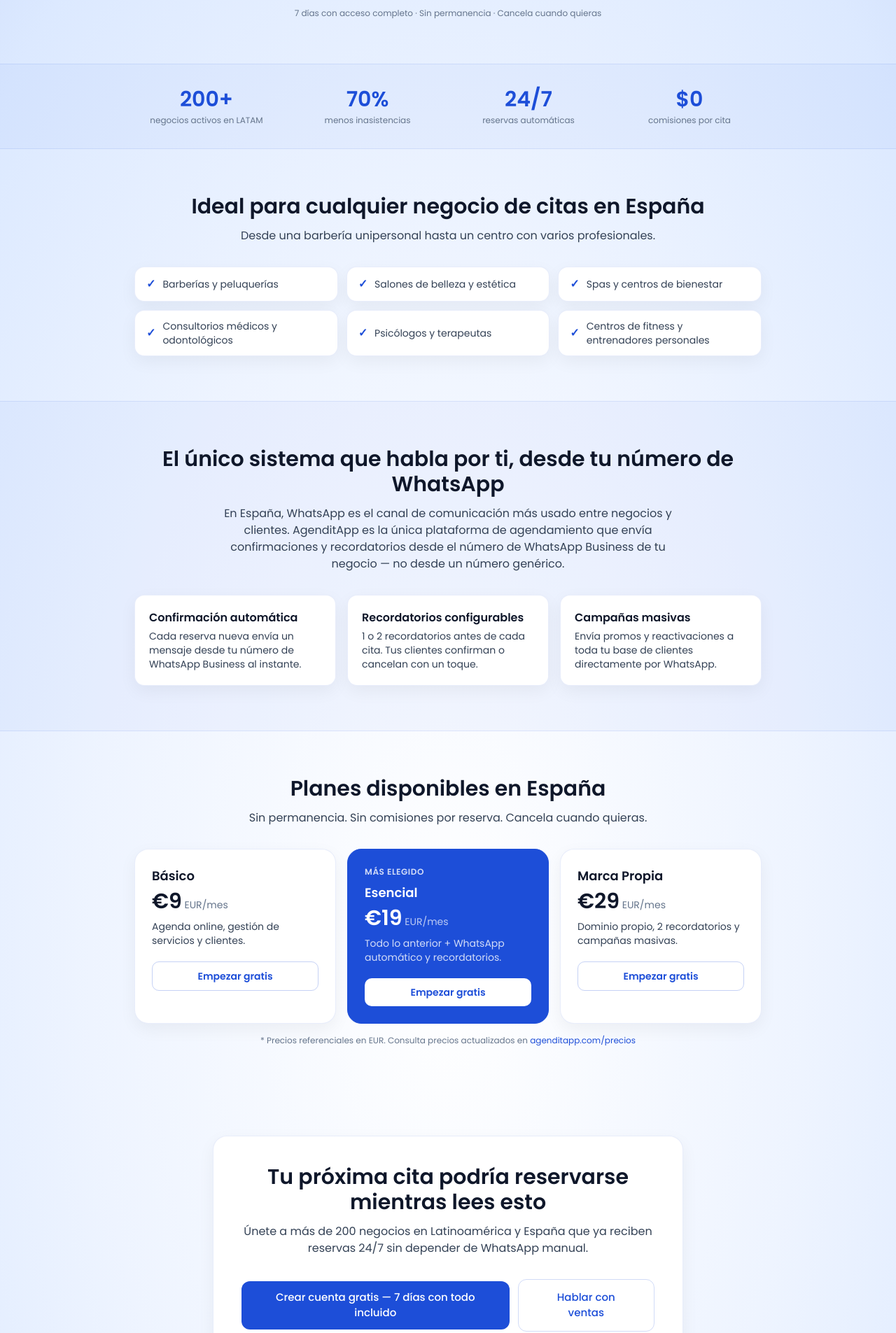
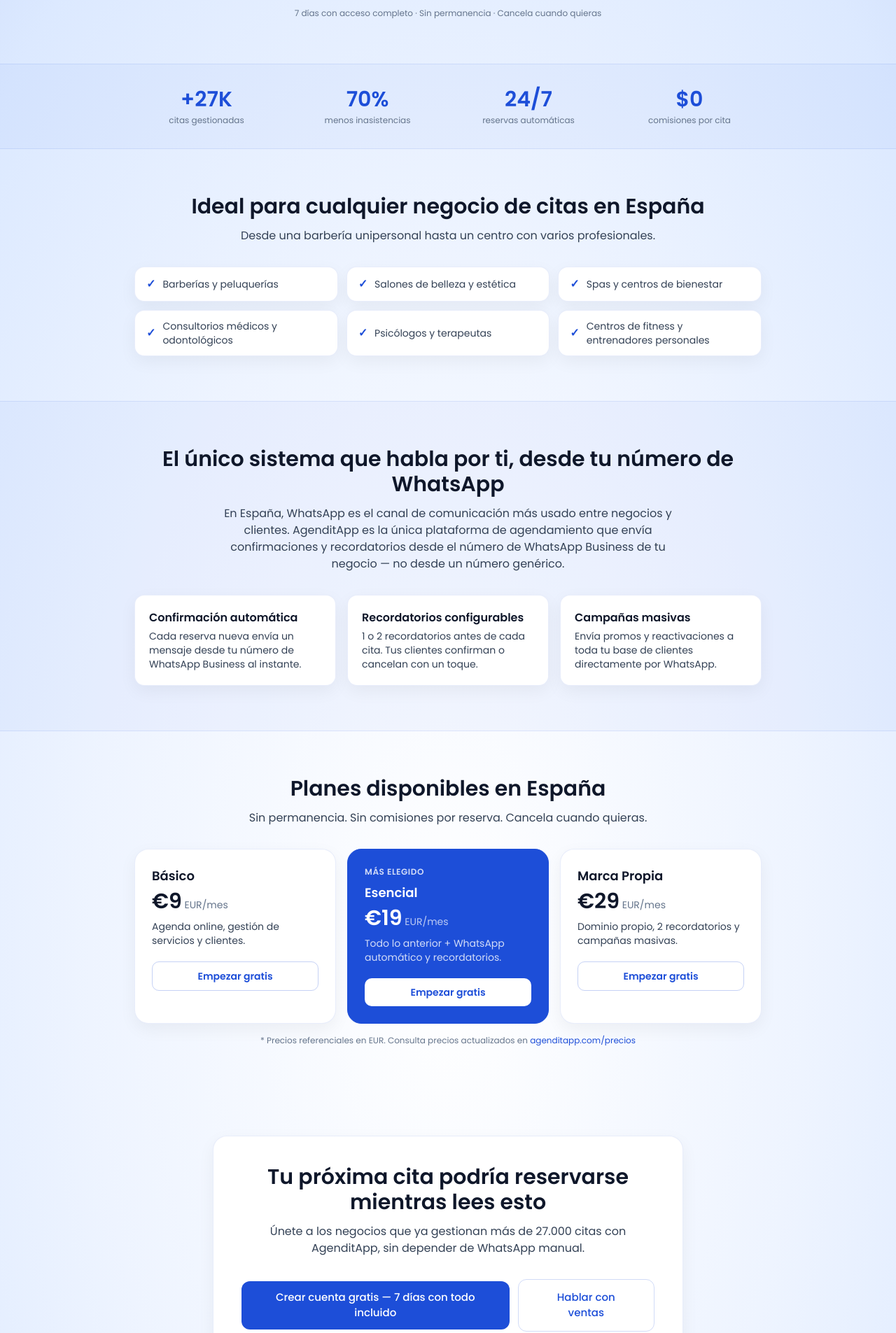
Before and after one commit to Jf08ml/agenditapp, a Next.js app: page /es in a window 1280 px wide. Shown: the part 555-2460 px from the top of the page at 70% size. Built offline with nearby package versions, Linux system fonts and the light colour scheme.

Commit message:
Ajustes varios de negocio y diseño

```diff
--- a/src/app/(landing)/sections/CasosDeExito.tsx
+++ b/src/app/(landing)/sections/CasosDeExito.tsx
@@ -233,8 +233,8 @@
             </span>
           </h2>
           <p className="mt-4 text-[17px] text-muted leading-relaxed">
-            Desde Colombia hasta Chile y Costa Rica, más de 200 negocios confían en
-            AgenditApp para gestionar su agenda y crecer sin límites.
+            Desde Colombia hasta Chile y Costa Rica, más de 27.000 citas han sido gestionadas
+            con AgenditApp. Negocios reales, resultados reales.
           </p>
         </motion.div>
 
@@ -315,8 +315,8 @@
         <div className="mt-10 text-center">
           <p className="text-muted text-sm">
             Más de{" "}
-            <span className="text-brand font-semibold">200 negocios</span>{" "}
-            en Latinoamérica ya usan AgenditApp
+            <span className="text-brand font-semibold">27.000 citas gestionadas</span>{" "}
+            en Latinoamérica con AgenditApp
           </p>
         </div>
       </div>
--- a/src/app/(landing)/sections/Footer.tsx
+++ b/src/app/(landing)/sections/Footer.tsx
@@ -152,8 +152,8 @@
               className="mt-4 text-[16px] leading-relaxed mx-auto"
               style={{ color: "rgba(255,255,255,0.8)", maxWidth: 520 }}
             >
-              Únete a más de 200 negocios en Latinoamérica que ya reciben
-              reservas 24/7.
+              Únete a los negocios en Latinoamérica que ya gestionan
+              más de 27.000 citas con AgenditApp.
             </p>
 
             <div className="mt-8 flex flex-wrap items-center justify-center gap-3">
--- a/src/app/(landing)/sections/ProofBar.tsx
+++ b/src/app/(landing)/sections/ProofBar.tsx
@@ -3,7 +3,7 @@
 import { motion } from "framer-motion";
 
 const STATS = [
-  { n: "200+", l: "negocios activos" },
+  { n: "+27K", l: "citas gestionadas" },
   { n: "60%",  l: "menos inasistencias" },
   { n: "24/7", l: "reservas online" },
   { n: "4.9★", l: "satisfacción" },
--- a/src/app/ar/page.tsx
+++ b/src/app/ar/page.tsx
@@ -58,7 +58,7 @@
 ];
 
 const METRICS = [
-  { value: "200+", label: "negocios activos en LATAM" },
+  { value: "+27K", label: "citas gestionadas" },
   { value: "70%", label: "menos inasistencias" },
   { value: "24/7", label: "reservas automáticas" },
   { value: "$0", label: "comisiones por cita" },
@@ -281,7 +281,7 @@
               Tu próxima cita podría reservarse mientras lees esto
             </h2>
             <p className="text-body mb-8">
-              Únete a más de 200 negocios en Latinoamérica que ya reciben reservas 24/7
+              Únete a los negocios que ya gestionan más de 27.000 citas con AgenditApp
               sin depender de WhatsApp manual.
             </p>
             <div className="flex flex-col sm:flex-row items-center justify-center gap-3">
--- a/src/app/cl/page.tsx
+++ b/src/app/cl/page.tsx
@@ -58,7 +58,7 @@
 ];
 
 const METRICS = [
-  { value: "200+", label: "negocios activos en LATAM" },
+  { value: "+27K", label: "citas gestionadas" },
   { value: "70%", label: "menos inasistencias" },
   { value: "24/7", label: "reservas automáticas" },
   { value: "$0", label: "comisiones por cita" },
@@ -296,7 +296,7 @@
               Tu próxima cita podría reservarse mientras lees esto
             </h2>
             <p className="text-body mb-8">
-              Únete a más de 200 negocios en Latinoamérica que ya reciben reservas 24/7
+              Únete a los negocios que ya gestionan más de 27.000 citas con AgenditApp
               sin depender de WhatsApp manual.
             </p>
             <div className="flex flex-col sm:flex-row items-center justify-center gap-3">
--- a/src/app/cr/page.tsx
+++ b/src/app/cr/page.tsx
@@ -58,7 +58,7 @@
 ];
 
 const METRICS = [
-  { value: "200+", label: "negocios activos en LATAM" },
+  { value: "+27K", label: "citas gestionadas" },
   { value: "70%", label: "menos inasistencias" },
   { value: "24/7", label: "reservas automáticas" },
   { value: "$0", label: "comisiones por cita" },
@@ -281,7 +281,7 @@
               Tu próxima cita podría reservarse mientras lees esto
             </h2>
             <p className="text-body mb-8">
-              Únete a más de 200 negocios en Latinoamérica que ya reciben reservas 24/7
+              Únete a los negocios que ya gestionan más de 27.000 citas con AgenditApp
               sin depender de WhatsApp manual.
             </p>
             <div className="flex flex-col sm:flex-row items-center justify-center gap-3">
--- a/src/app/ec/page.tsx
+++ b/src/app/ec/page.tsx
@@ -58,7 +58,7 @@
 ];
 
 const METRICS = [
-  { value: "200+", label: "negocios activos en LATAM" },
+  { value: "+27K", label: "citas gestionadas" },
   { value: "70%", label: "menos inasistencias" },
   { value: "24/7", label: "reservas automáticas" },
   { value: "$0", label: "comisiones por cita" },
@@ -281,7 +281,7 @@
               Tu próxima cita podría reservarse mientras lees esto
             </h2>
             <p className="text-body mb-8">
-              Únete a más de 200 negocios en Latinoamérica que ya reciben reservas 24/7
+              Únete a los negocios que ya gestionan más de 27.000 citas con AgenditApp
               sin depender de WhatsApp manual.
             </p>
             <div className="flex flex-col sm:flex-row items-center justify-center gap-3">
--- a/src/app/es/page.tsx
+++ b/src/app/es/page.tsx
@@ -58,7 +58,7 @@
 ];
 
 const METRICS = [
-  { value: "200+", label: "negocios activos en LATAM" },
+  { value: "+27K", label: "citas gestionadas" },
   { value: "70%", label: "menos inasistencias" },
   { value: "24/7", label: "reservas automáticas" },
   { value: "$0", label: "comisiones por cita" },
@@ -281,8 +281,8 @@
               Tu próxima cita podría reservarse mientras lees esto
             </h2>
             <p className="text-body mb-8">
-              Únete a más de 200 negocios en Latinoamérica y España que ya reciben
-              reservas 24/7 sin depender de WhatsApp manual.
+              Únete a los negocios que ya gestionan más de 27.000 citas con AgenditApp,
+              sin depender de WhatsApp manual.
             </p>
             <div className="flex flex-col sm:flex-row items-center justify-center gap-3">
               <a
--- a/src/app/mx/page.tsx
+++ b/src/app/mx/page.tsx
@@ -58,7 +58,7 @@
 ];
 
 const METRICS = [
-  { value: "200+", label: "negocios activos en LATAM" },
+  { value: "+27K", label: "citas gestionadas" },
   { value: "70%", label: "menos inasistencias" },
   { value: "24/7", label: "reservas automáticas" },
   { value: "$0", label: "comisiones por cita" },
@@ -280,7 +280,7 @@
               Tu próxima cita podría reservarse mientras lees esto
             </h2>
             <p className="text-body mb-8">
-              Únete a más de 200 negocios en Latinoamérica que ya reciben reservas 24/7
+              Únete a los negocios que ya gestionan más de 27.000 citas con AgenditApp
               sin depender de WhatsApp manual.
             </p>
             <div className="flex flex-col sm:flex-row items-center justify-center gap-3">
--- a/src/app/nosotros/page.tsx
+++ b/src/app/nosotros/page.tsx
@@ -1,6 +1,10 @@
 import type { Metadata } from "next";
 import Link from "next/link";
 import Image from "next/image";
+import CO from "country-flag-icons/react/3x2/CO";
+import MX from "country-flag-icons/react/3x2/MX";
+import CR from "country-flag-icons/react/3x2/CR";
+import CL from "country-flag-icons/react/3x2/CL";
 import type { IconWeight } from "@phosphor-icons/react";
 import { Crosshair, Cpu, GlobeSimple, HandHeart } from "@phosphor-icons/react/dist/ssr";
 
@@ -74,8 +78,9 @@
   {
     nombre: "Juan Mosquera",
     cargo: "Fundador & CEO",
-    bio: "Creó AgenditApp, validó el producto con los primeros clientes y lidera el desarrollo técnico, soporte y mejora continua de la plataforma.",
+    bio: "Ingeniero de software nacido y formado en Neiva, Huila. Fundó AgenditApp en 2024 tras ver el problema de primera mano en un negocio cercano. Lidera el desarrollo técnico, el producto y la visión de la plataforma.",
     foto: "/equipo/juan.png",
+    origen: "Neiva, Huila 🏔️",
     redes: {
       linkedin: "https://www.linkedin.com/in/juanfemosquera/",   // reemplaza con tu URL de LinkedIn
       instagram: "#",  // reemplaza con tu URL de Instagram
@@ -87,6 +92,7 @@
     cargo: "Marketing & Ventas",
     bio: "Responsable del crecimiento de marca, redes sociales, diseño visual y estrategia comercial de AgenditApp en Latinoamérica.",
     foto: "/equipo/brayan.jpg",
+    origen: "",
     redes: {
       linkedin: "#",   // reemplaza con URL de LinkedIn
       instagram: "#",  // reemplaza con URL de Instagram
@@ -97,7 +103,7 @@
 
 const stats = [
   { valor: "2024", label: "Año de fundación" },
-  { valor: "200+", label: "Negocios activos" },
+  { valor: "+27K", label: "Citas gestionadas" },
   { valor: "4", label: "Países en Latinoamérica" },
   { valor: "16+", label: "Sectores atendidos" },
 ];
@@ -192,16 +198,19 @@
                 AgenditApp nació en Colombia en 2024 a partir de una observación simple: los negocios de servicios — salones de belleza, barberías, consultorios, spas — son el motor económico de miles de comunidades en Latinoamérica, pero operan con herramientas de hace 20 años.
               </p>
               <p>
+                Esa observación no vino de un estudio de mercado. Juan Mosquera, fundador de AgenditApp, la vivió de primera mano en Neiva, capital del Huila, donde nació, creció y estudió ingeniería de software. Viendo cómo un negocio cercano gestionaba su agenda en papel y por WhatsApp —perdiendo citas, olvidando confirmaciones, desorganizando su semana— entendió que el problema no era de actitud sino de herramientas. Decidió construir la que hubiera querido que tuvieran.
+              </p>
+              <p>
                 Una libreta, un grupo de WhatsApp y la memoria del dueño no escalan. Cada ausencia de cliente, cada cita mal coordinada, cada hora perdida en recordatorios manuales es dinero que se va y tiempo que no vuelve.
               </p>
               <p>
-                El mercado de software de agendamiento estaba dominado por herramientas diseñadas para Estados Unidos o Europa: precios en dólares altos, sin soporte en español real, y sin WhatsApp como canal central. En Colombia y el resto de Latinoamérica, WhatsApp no es opcional — es el canal donde viven los clientes.
+                Antes de escribir la primera línea de código, Juan evaluó lo que existía: Fresha, Booksy, AgendaPro, Square — las plataformas líderes del mercado. El diagnóstico fue claro. Ninguna tenía WhatsApp integrado de verdad, el canal donde los colombianos coordinan todo. Las que se acercaban costaban entre $30 y $60 USD al mes, inaccesibles para la mayoría de negocios pequeños. Y las que eran más baratas eran tan complejas que requerían configuración técnica que el dueño de una barbería no tiene tiempo ni interés de hacer. El mercado tenía software. No tenía el software correcto.
               </p>
               <p>
-                Construimos AgenditApp desde cero para este contexto: recordatorios que salen del número del propio negocio, planes accesibles para pequeñas empresas, y una plataforma que cualquier dueño de salón puede usar desde el primer día sin necesitar un técnico.
+                Construimos AgenditApp desde cero para este contexto: recordatorios que salen del número del propio negocio, planes desde $10 USD al mes, y una plataforma que cualquier dueño de salón puede usar desde el primer día sin necesitar un técnico.
               </p>
               <p>
-                Hoy, más de 200 negocios en Colombia, México, Costa Rica y Chile confían en AgenditApp para gestionar su agenda, reducir ausencias y crecer.
+                Hoy, más de 27.000 citas han sido gestionadas a través de AgenditApp en Colombia, México, Costa Rica y Chile — cada una es un cliente que llegó a tiempo, una ausencia que no ocurrió, un negocio que ganó.
               </p>
             </div>
           </div>
@@ -302,6 +311,9 @@
                     >
                       {persona.cargo}
                     </p>
+                    {persona.origen && (
+                      <p className="text-xs text-muted mb-3">{persona.origen}</p>
+                    )}
                     <p className="text-sm text-body leading-relaxed">
                       {persona.bio}
                     </p>
@@ -367,19 +379,21 @@
             <h2 className="text-2xl font-semibold text-heading text-center mb-8">Presente en Latinoamérica</h2>
             <div className="grid grid-cols-2 sm:grid-cols-4 gap-4">
               {[
-                { pais: "Colombia", bandera: "🇨🇴", desc: "País de origen y principal mercado" },
-                { pais: "México", bandera: "🇲🇽", desc: "Expansión activa desde 2025" },
-                { pais: "Costa Rica", bandera: "🇨🇷", desc: "Negocios activos en la región" },
-                { pais: "Chile", bandera: "🇨🇱", desc: "Presencia y crecimiento constante" },
-              ].map((p) => (
+                { pais: "Colombia",   Flag: CO, desc: "País de origen y principal mercado" },
+                { pais: "México",     Flag: MX, desc: "Expansión activa desde 2025" },
+                { pais: "Costa Rica", Flag: CR, desc: "Negocios activos en la región" },
+                { pais: "Chile",      Flag: CL, desc: "Presencia y crecimiento constante" },
+              ].map(({ pais, Flag, desc }) => (
                 <div
-                  key={p.pais}
+                  key={pais}
                   className="bg-bg-card border border-brand/10 rounded-[16px] p-5 text-center"
                   style={{ boxShadow: "var(--shadow-card)" }}
                 >
-                  <div className="text-3xl mb-2">{p.bandera}</div>
-                  <p className="text-sm font-semibold text-heading">{p.pais}</p>
-                  <p className="text-xs text-muted mt-1 leading-tight">{p.desc}</p>
+                  <div className="flex justify-center mb-3">
+                    <Flag className="w-10 rounded-sm shadow-sm" />
+                  </div>
+                  <p className="text-sm font-semibold text-heading">{pais}</p>
+                  <p className="text-xs text-muted mt-1 leading-tight">{desc}</p>
                 </div>
               ))}
             </div>
```
